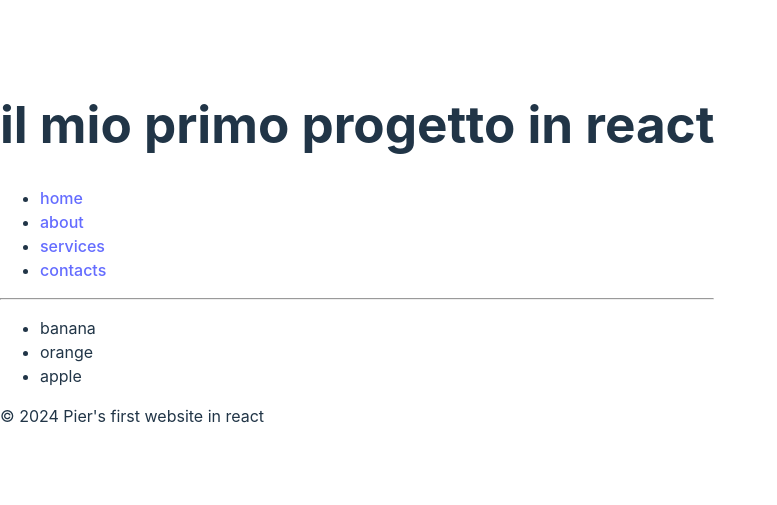
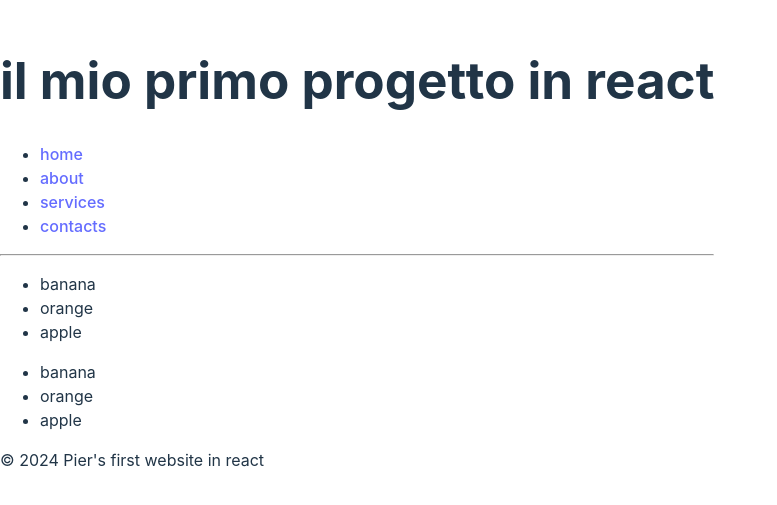
Before and after one commit to IazzettaPierluigi/FirstReact, a React (Vite) app in the folder first-react-app/: page / in a window 1280 px wide. Shown: the part 147-652 px from the top of the page, without its empty margins (0-777 px from the left). Built offline with nearby package versions, Linux system fonts and the light colour scheme.

Commit message:
using as many components as it's needed

```diff
--- a/first-react-app/src/App.jsx
+++ b/first-react-app/src/App.jsx
@@ -9,6 +9,8 @@ function App() {
     <>
       <Header />
       <Food />
+
+      <Food />
       <Footer />
     </>
   );
```
